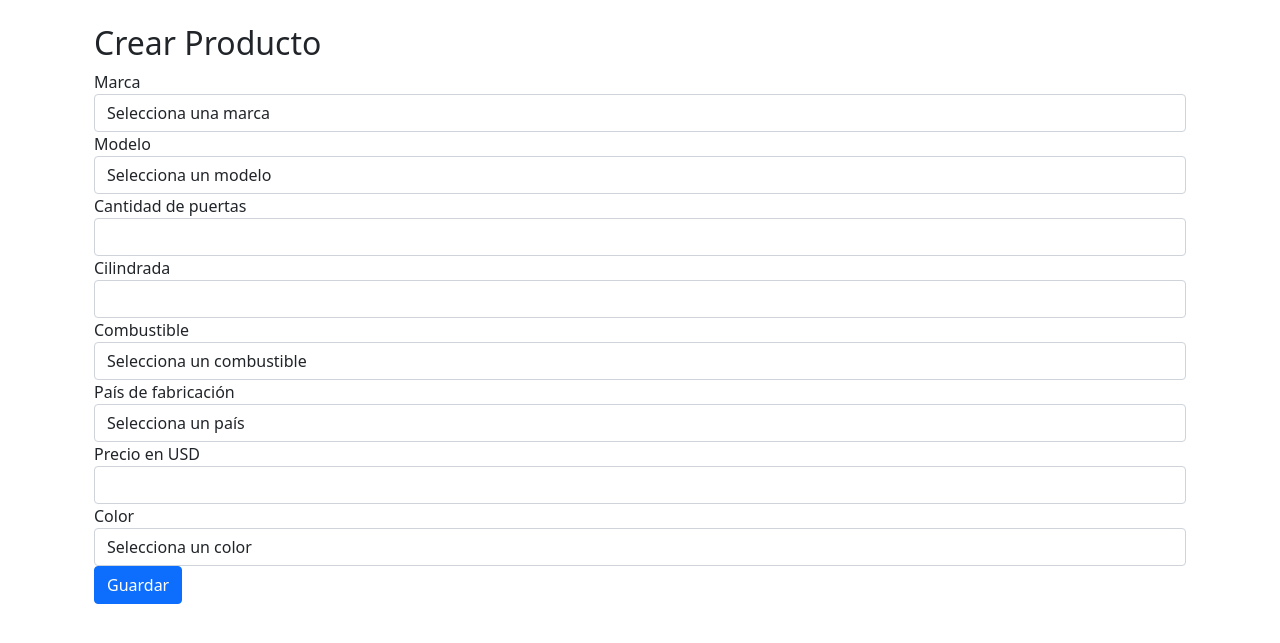
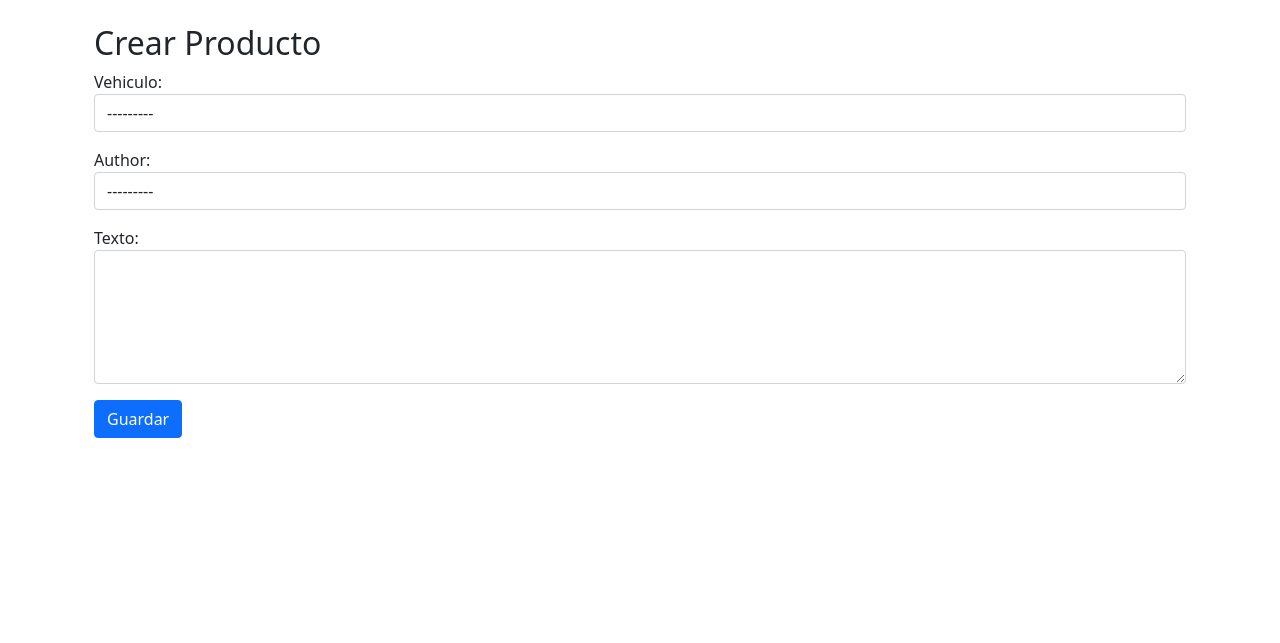
Before and after one commit to DelfinaBringas/efi_concesionaria, a Django app: template concesionaria/vehiculos/templates/vehiculos/create.html in a window 1280 px wide. Shown: the part 56-699 px from the top of the page. Run offline with Django 5.2, Linux system fonts and the light colour scheme; the template is opened without the code that fills it: values that come from a table or form of the project are taken from there, others are empty.

Commit message:
cambios5

```diff
--- a/concesionaria/vehiculos/templates/vehiculos/create.html
+++ b/concesionaria/vehiculos/templates/vehiculos/create.html
@@ -4,63 +4,7 @@
     <h2>Crear Producto</h2>
     <form method="post">
         {% csrf_token %}
-        <div class="form-group">
-            <label>Marca</label>
-            <select name="marca" class="form-control">
-                <option value="">Selecciona una marca</option>
-                {% for marca in marcas %}
-                    <option value="{{ marca.id }}">{{ marca.nombre }}</option>
-                {% endfor %}
-            </select>
-        </div>
-        <div class="form-group">
-            <label>Modelo</label>
-            <select name="modelo" class="form-control">
-                <option value="">Selecciona un modelo</option>
-                {% for modelo in modelos %}
-                    <option value="{{ modelo.id }}">{{ modelo.nombre }}</option>
-                {% endfor %}
-            </select>
-        </div>
-        <div class="form-group">
-            <label>Cantidad de puertas</label>
-            <input type="number" step="1" name="cant_puertas" class="form-control" required>
-        </div>
-        <div class="form-group">
-            <label>Cilindrada</label>
-            <input type="number" step="0.01" name="cilindrada" class="form-control" required>
-        </div>
-        <div class="form-group">
-            <label>Combustible</label>
-            <select name="tipo_combustible" class="form-control">
-                <option value="">Selecciona un combustible</option>
-                {% for combustible in combustibles %}
-                    <option value="{{ combustible.id }}">{{ combustible.nombre }}</option>
-                {% endfor %}
-            </select>
-        </div>
-        <div class="form-group">
-            <label>País de fabricación</label>
-            <select name="pais_fabricacion" class="form-control">
-                <option value="">Selecciona un país</option>
-                {% for pais in paises %}
-                    <option value="{{ pais.id }}">{{ pais.nombre }}</option>
-                {% endfor %}
-            </select>
-        </div>
-        <div class="form-group">
-            <label>Precio en USD</label>
-            <input type="number" step="0.01" name="precio_en_dolares" class="form-control" required>
-        </div>
-        <div class="form-group">
-            <label>Color</label>
-            <select name="color" class="form-control">
-                <option value="">Selecciona un color</option>
-                {% for color in colores %}
-                    <option value="{{ color.id }}">{{ color.nombre }}</option>
-                {% endfor %}
-            </select>
-        </div>
+        {{ form.as_p }}
         <button type="submit" class="btn btn-primary">Guardar</button>
     </form>
 </div>
```
Also changed, not shown: concesionaria/vehiculos/views/vehiculo_view.py (+39 -20 lines).
